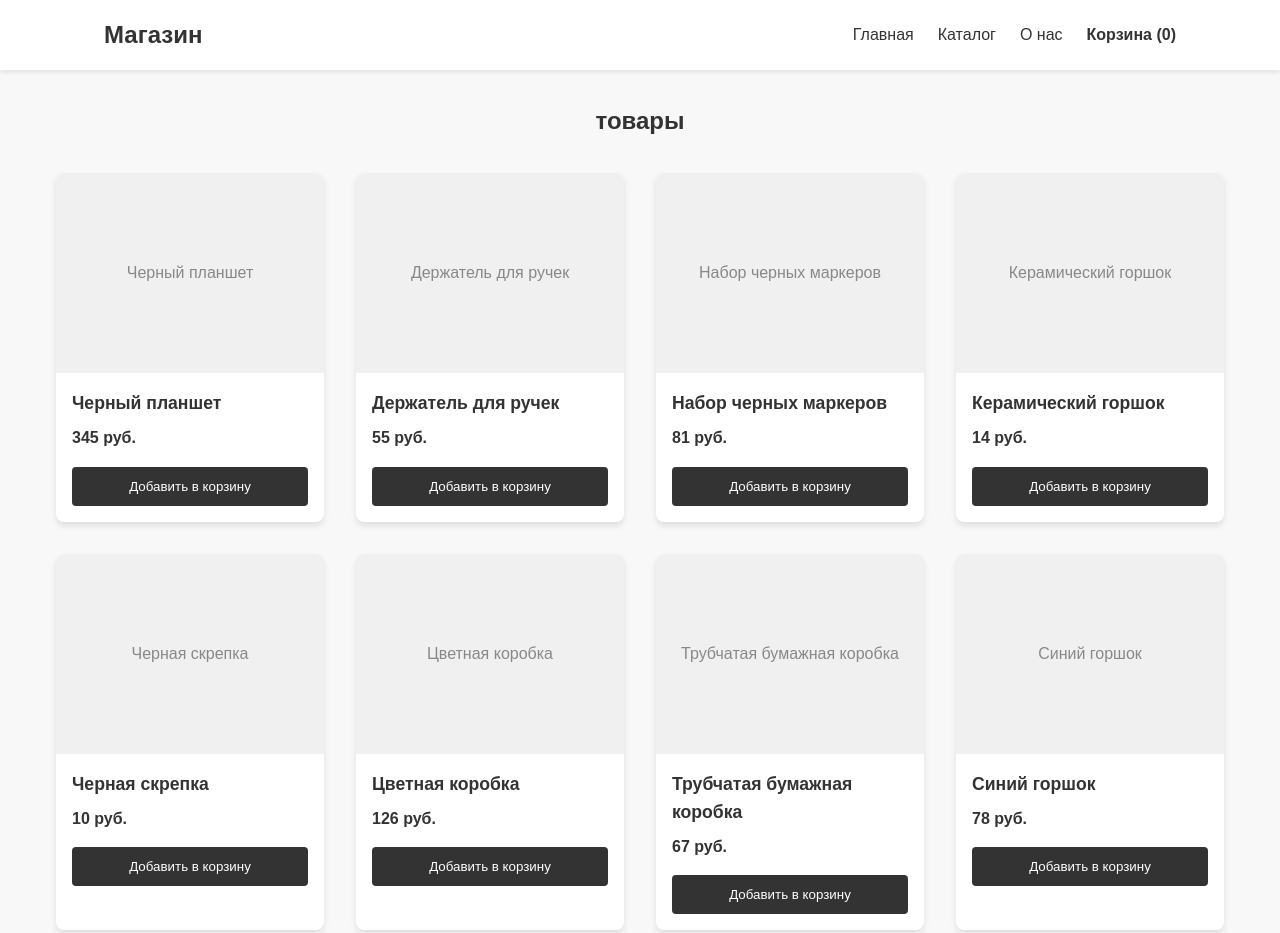
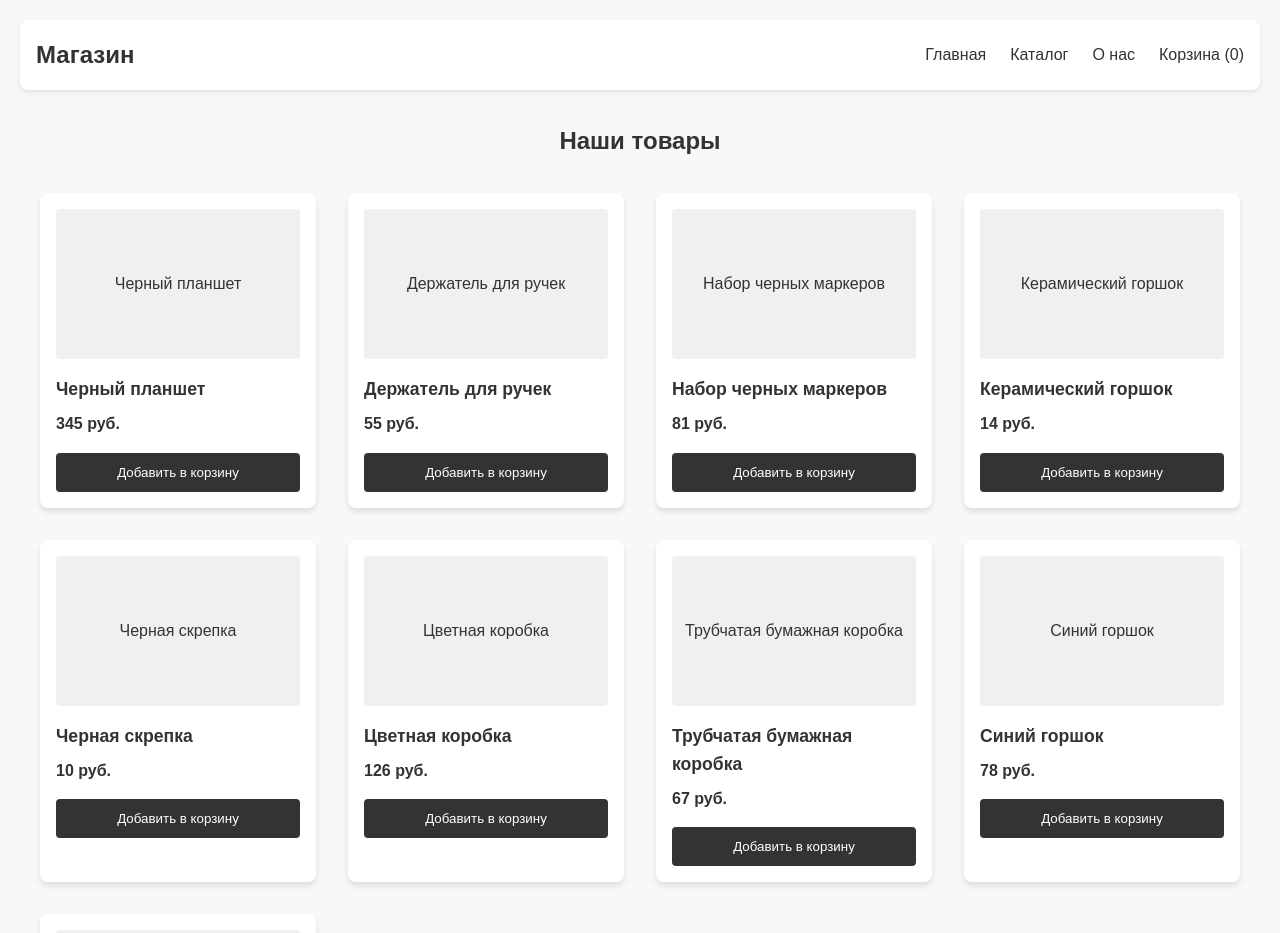
Before and after one commit to krlkva/-, a plain HTML site: page index.html in a window 1280 px wide. Shown: the top 933 px of the page. Drawn offline with Linux system fonts and the light colour scheme.

Commit message:
Update index.html

```diff
--- a/index.html
+++ b/index.html
@@ -4,7 +4,130 @@
     <meta charset="UTF-8">
     <meta name="viewport" content="width=device-width, initial-scale=1.0">
     <title>Магазин товаров</title>
-    <link rel="stylesheet" href="style.css">
+    <style>
+        /* Базовые стили */
+        * {
+            margin: 0;
+            padding: 0;
+            box-sizing: border-box;
+            font-family: 'Arial', sans-serif;
+        }
+
+        body {
+            background-color: #f8f8f8;
+            color: #333;
+            line-height: 1.6;
+            padding: 20px;
+        }
+
+        /* Шапка */
+        header {
+            background-color: #fff;
+            box-shadow: 0 2px 5px rgba(0,0,0,0.1);
+            padding: 1rem;
+            margin-bottom: 2rem;
+            border-radius: 8px;
+        }
+
+        nav {
+            display: flex;
+            justify-content: space-between;
+            align-items: center;
+        }
+
+        .logo {
+            font-size: 1.5rem;
+            font-weight: bold;
+        }
+
+        .nav-links {
+            display: flex;
+            list-style: none;
+        }
+
+        .nav-links li {
+            margin-left: 1.5rem;
+        }
+
+        .nav-links a {
+            text-decoration: none;
+            color: #333;
+        }
+
+        /* Основной контент */
+        main {
+            max-width: 1200px;
+            margin: 0 auto;
+        }
+
+        .products h1 {
+            margin-bottom: 2rem;
+            text-align: center;
+        }
+
+        /* Сетка товаров */
+        .products-grid {
+            display: grid;
+            grid-template-columns: repeat(auto-fill, minmax(250px, 1fr));
+            gap: 2rem;
+        }
+
+        /* Карточка товара */
+        .product-card {
+            background: white;
+            border-radius: 8px;
+            overflow: hidden;
+            box-shadow: 0 4px 6px rgba(0,0,0,0.1);
+            padding: 1rem;
+        }
+
+        .product-image {
+            height: 150px;
+            background-color: #f0f0f0;
+            display: flex;
+            align-items: center;
+            justify-content: center;
+            margin-bottom: 1rem;
+            border-radius: 4px;
+        }
+
+        .product-title {
+            font-size: 1.1rem;
+            margin-bottom: 0.5rem;
+        }
+
+        .product-price {
+            font-weight: bold;
+            color: #333;
+            margin-bottom: 1rem;
+        }
+
+        .add-to-cart {
+            width: 100%;
+            padding: 0.75rem;
+            background-color: #333;
+            color: white;
+            border: none;
+            border-radius: 4px;
+            cursor: pointer;
+        }
+
+        /* Адаптивность */
+        @media (max-width: 768px) {
+            .products-grid {
+                grid-template-columns: repeat(auto-fill, minmax(200px, 1fr));
+                gap: 1rem;
+            }
+
+            nav {
+                flex-direction: column;
+            }
+
+            .nav-links {
+                margin-top: 1rem;
+            }
+        }
+    </style>
 </head>
 <body>
     <header>
@@ -15,7 +138,7 @@
                 <li><a href="#">Каталог</a></li>
                 <li><a href="#">О нас</a></li>
                 <li class="cart-icon">
-                    <a href="#" id="cart-link">Корзина (<span id="cart-count">0</span>)</a>
+                    Корзина (<span id="cart-count">0</span>)
                 </li>
             </ul>
         </nav>
@@ -23,41 +146,92 @@
 
     <main>
         <section class="products">
-            <h1>товары</h1>
+            <h1>Наши товары</h1>
             <div class="products-grid" id="products-container">
                 <!-- Товары будут добавляться через JavaScript -->
             </div>
         </section>
     </main>
 
-    <!-- Модальное окно корзины -->
-    <div id="cart-modal" class="modal">
-        <div class="modal-content">
-            <span class="close">&times;</span>
-            <h2>Ваша корзина</h2>
-            <div id="cart-items"></div>
-            <div class="cart-total">
-                <p>Итого: <span id="total-price">0</span> руб.</p>
-                <button id="checkout-btn">Оформить заказ</button>
-            </div>
-        </div>
-    </div>
+    <script>
+        // Данные товаров
+        const products = [
+            { id: 1, name: "Черный планшет", price: 345 },
+            { id: 2, name: "Держатель для ручек", price: 55 },
+            { id: 3, name: "Набор черных маркеров", price: 81 },
+            { id: 4, name: "Керамический горшок", price: 14 },
+            { id: 5, name: "Черная скрепка", price: 10 },
+            { id: 6, name: "Цветная коробка", price: 126 },
+            { id: 7, name: "Трубчатая бумажная коробка", price: 67 },
+            { id: 8, name: "Синий горшок", price: 78 },
+            { id: 9, name: "Холодная металлическая коробка", price: 89 }
+        ];
 
-    <!-- Форма оформления заказа -->
-    <div id="order-form-modal" class="modal">
-        <div class="modal-content">
-            <span class="close">&times;</span>
-            <h2>Оформление заказа</h2>
-            <form id="order-form">
-                <input type="text" placeholder="Имя" required>
-                <input type="text" placeholder="Фамилия" required>
-                <input type="text" placeholder="Адрес доставки" required>
-                <input type="tel" placeholder="Номер телефона" required>
-                <button type="submit">Создать заказ</button>
-            </form>
-        </div>
-    </div>
+        // Функция отображения товаров
+        function displayProducts() {
+            console.log('Запуск displayProducts');
+            const productsContainer = document.getElementById('products-container');
 
-    <script src="script.js"></script>
+            if (!productsContainer) {
+                console.error('Не найден контейнер для товаров!');
+                return;
+            }
+
+            console.log('Найден контейнер, товаров:', products.length);
+
+            // Очищаем контейнер
+            productsContainer.innerHTML = '';
+
+            // Создаем карточки для каждого товара
+            products.forEach(product => {
+                const productCard = document.createElement('div');
+                productCard.className = 'product-card';
+
+                productCard.innerHTML = `
+                    <div class="product-image">${product.name}</div>
+                    <div class="product-info">
+                        <h3 class="product-title">${product.name}</h3>
+                        <p class="product-price">${product.price} руб.</p>
+                        <button class="add-to-cart" onclick="addToCart(${product.id})">Добавить в корзину</button>
+                    </div>
+                `;
+
+                productsContainer.appendChild(productCard);
+            });
+
+            console.log('Товары отображены');
+        }
+
+        // Функция добавления в корзину
+        function addToCart(productId) {
+            console.log('Добавление товара в корзину:', productId);
+            alert('Товар добавлен в корзину! ID: ' + productId);
+
+            // Обновляем счетчик корзины
+            const cartCount = document.getElementById('cart-count');
+            if (cartCount) {
+                const currentCount = parseInt(cartCount.textContent) || 0;
+                cartCount.textContent = currentCount + 1;
+            }
+        }
+
+        // Запускаем когда страница полностью загружена
+        document.addEventListener('DOMContentLoaded', function() {
+            console.log('DOM полностью загружен');
+            displayProducts();
+        });
+
+        // Альтернативный способ - запуск когда window загружен
+        window.onload = function() {
+            console.log('Window загружен');
+            displayProducts();
+        };
+
+        // Простой вызов для тестирования
+        console.log('Скрипт выполняется');
+        displayProducts();
+    </script>
 </body>
 </html>
+</body>
+</html>
```
